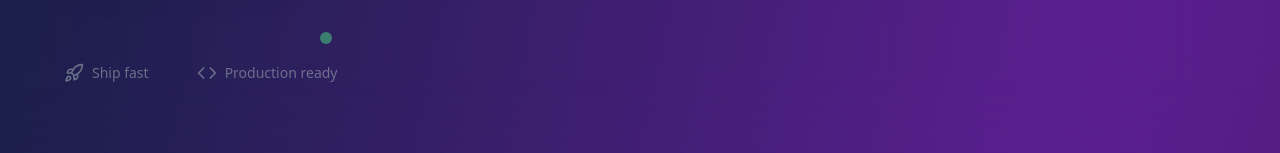
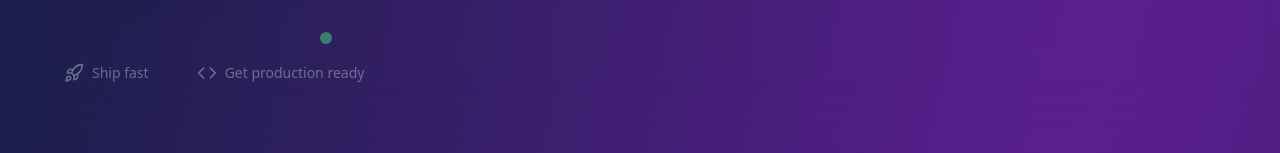
Before and after one commit to prodyssey/vibe-cto-dot-ai, a React (Vite) app: page / in a window 1280 px wide. Shown: the part 596-749 px from the top of the page. Built offline with nearby package versions, Linux system fonts and the light colour scheme.

Commit message:
Fix: Production ready indicator
Update the hero section to indicate production readiness.

```diff
--- a/src/components/sections/Hero.tsx
+++ b/src/components/sections/Hero.tsx
@@ -60,7 +60,7 @@ export const Hero = () => {
               </div>
               <div className="flex items-center space-x-2 text-gray-400">
                 <Code className="w-5 h-5" />
-                <span className="text-sm">Production ready</span>
+                <span className="text-sm">Get production ready</span>
               </div>
             </div>
           </div>
```
